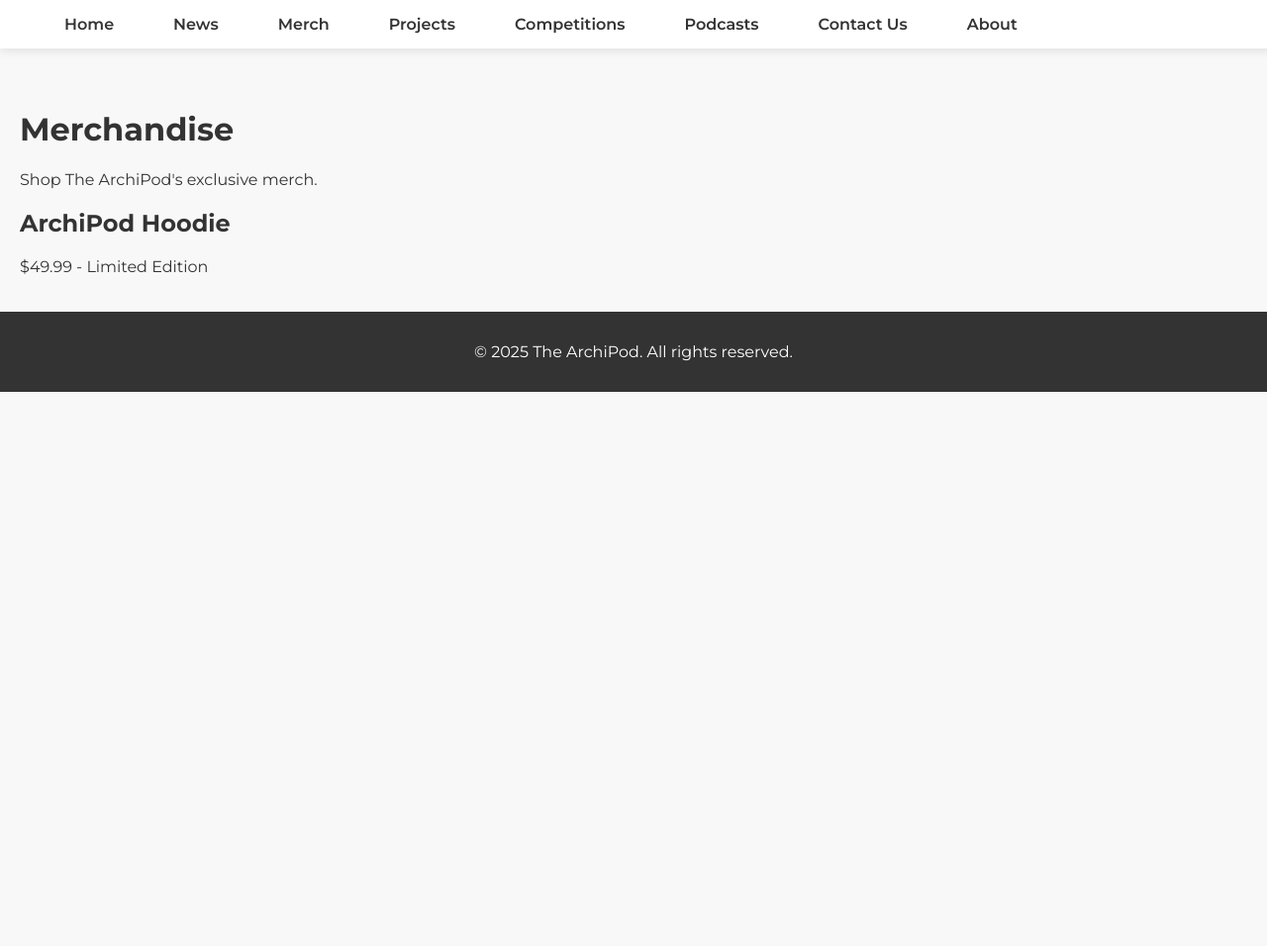
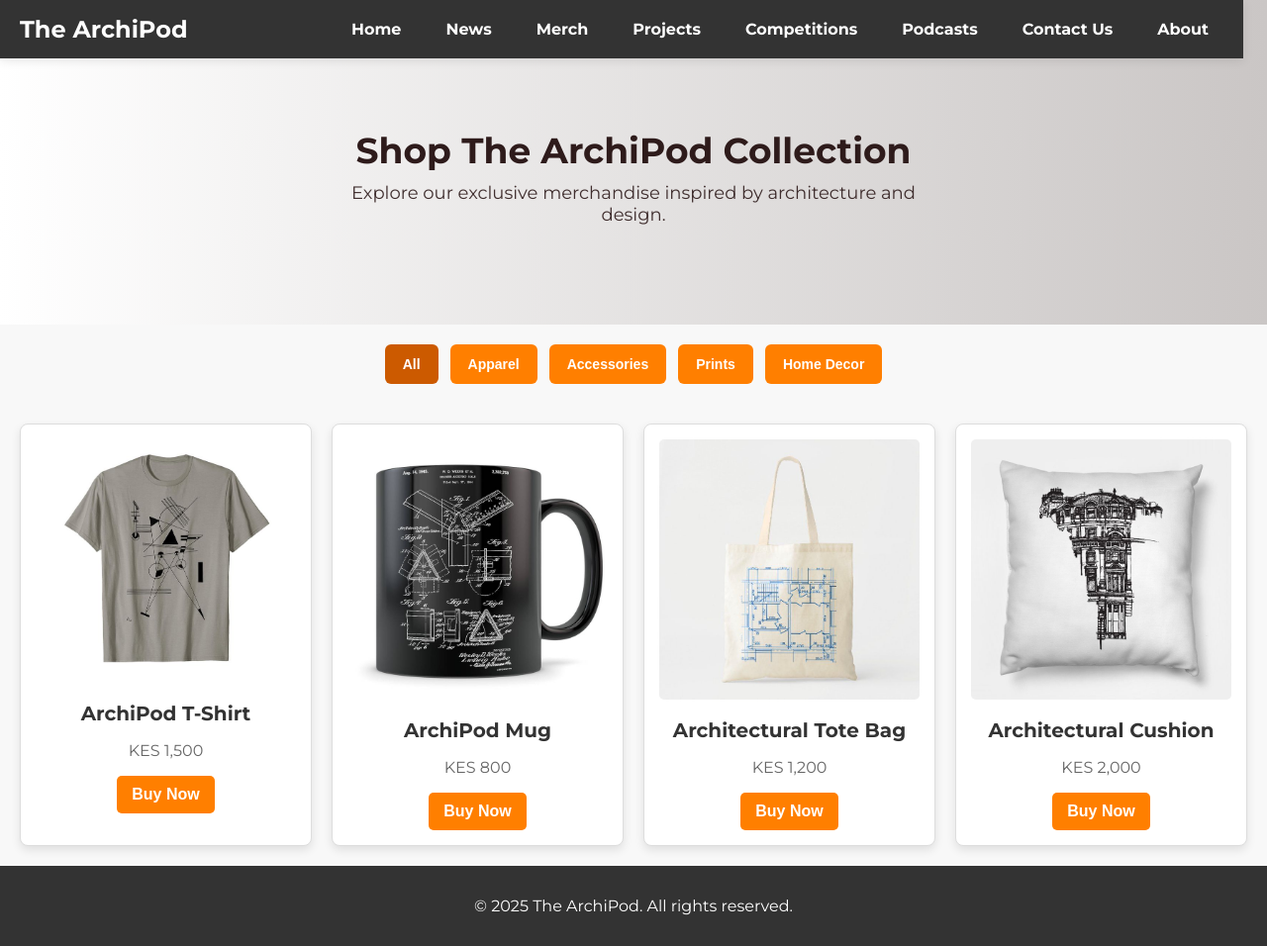
Before and after one commit to Dappahke/archipod, a plain HTML site: page merch.html in a window 1280 px wide. Shown: the whole page at 99% size. Before the commit the page ends 800 px from the top, so only its background shows below. Drawn offline with Linux system fonts and the light colour scheme.

Commit message:
update Merch

```diff
--- a/css/style.css
+++ b/css/style.css
@@ -39,7 +39,7 @@
   justify-content: center;
   position: relative;
   bottom: -20;
-  width: 100%;
+  width: 95%;
   margin-top: 10px;
 }
 
--- a/merch.html
+++ b/merch.html
@@ -9,8 +9,10 @@
 <body>
     <header>
         <nav class="nav-menu">
+            <div class="logo">The ArchiPod</div>
+            <div class="menu-icon">☰</div>
             <ul>
-              <li><a href="index.html">Home</a></li>
+                <li><a href="index.html">Home</a></li>
                 <li><a href="news.html">News</a></li>
                 <li><a href="merch.html">Merch</a></li>
                 <li><a href="projects.html">Projects</a></li>
@@ -22,17 +24,52 @@
         </nav>
     </header>
 
-    <main>
-        <h1>Merchandise</h1>
-        <p>Shop The ArchiPod's exclusive merch.</p>
-        <div class="merch-item">
-            <h2>ArchiPod Hoodie</h2>
-            <p>$49.99 - Limited Edition</p>
+    <section class="merch-hero">
+        <h1>Shop The ArchiPod Collection</h1>
+        <p>Explore our exclusive merchandise inspired by architecture and design.</p>
+    </section>
+
+    <section class="filter-buttons">
+        <button class="filter-btn active" data-category="all">All</button>
+        <button class="filter-btn" data-category="apparel">Apparel</button>
+        <button class="filter-btn" data-category="accessories">Accessories</button>
+        <button class="filter-btn" data-category="prints">Prints</button>
+        <button class="filter-btn" data-category="home-decor">Home Decor</button>
+    </section>
+
+    <section class="merch-grid">
+        <div class="merch-card apparel">
+            <img src="assets/images/ArchiPod T-Shirt.jpg" alt="ArchiPod T-Shirt">
+            <h2>ArchiPod T-Shirt</h2>
+            <p>KES 1,500</p>
+            <button class="buy-btn">Buy Now</button>
         </div>
-    </main>
+
+        <div class="merch-card accessories">
+            <img src="assets/images/mug.jpg" alt="ArchiPod Mug">
+            <h2>ArchiPod Mug</h2>
+            <p>KES 800</p>
+            <button class="buy-btn">Buy Now</button>
+        </div>
+
+        <div class="merch-card prints">
+            <img src="assets/images/poster.jpg" alt="Architectural Tote Bag">
+            <h2>Architectural Tote Bag</h2>
+            <p>KES 1,200</p>
+            <button class="buy-btn">Buy Now</button>
+        </div>
+
+        <div class="merch-card home-decor">
+            <img src="assets/images/I Am An Architect_ Building Sketch Pillow.jpg" alt="Architectural Cushion">
+            <h2>Architectural Cushion</h2>
+            <p>KES 2,000</p>
+            <button class="buy-btn">Buy Now</button>
+        </div>
+    </section>
 
     <footer>
         <p>&copy; 2025 The ArchiPod. All rights reserved.</p>
     </footer>
+    </script>
 </body>
 </html>
--- a/styles.css
+++ b/styles.css
@@ -1,4 +1,4 @@
-/* Import Montserrat font */
+/* Import Montserrat Font */
 @import url('https://fonts.googleapis.com/css2?family=Montserrat:wght@300;400;600;700&display=swap');
 
 body {
@@ -18,7 +18,7 @@
     padding: 15px 50px;
     box-shadow: 0 2px 10px rgba(0, 0, 0, 0.1);
     position: fixed;
-    width: 100%;
+    width: 95%;
     top: 0;
     left: 0;
     z-index: 1000;
@@ -58,6 +58,36 @@
     color: #222;
 }
 
+/* Category Buttons */
+.filter-buttons {
+    display: flex;
+    justify-content: center;
+    gap: 12px;
+    margin: 20px 0;
+}
+
+.filter-btn {
+    background-color: #ff7f00;
+    color: white;
+    border: none;
+    padding: 12px 18px;
+    font-size: 14px;
+    font-weight: 600;
+    cursor: pointer;
+    border-radius: 6px;
+    transition: background 0.3s, transform 0.2s;
+}
+
+.filter-btn:hover {
+    background-color: #e76a00;
+    transform: scale(1.05);
+}
+
+.filter-btn.active {
+    background-color: #cc5a00;
+    font-weight: bold;
+}
+
 /* News Grid */
 .news-grid {
     display: grid;
@@ -71,11 +101,12 @@
     border-radius: 12px;
     overflow: hidden;
     box-shadow: 0 4px 10px rgba(0, 0, 0, 0.1);
-    transition: transform 0.3s;
+    transition: transform 0.3s ease-in-out, box-shadow 0.3s;
 }
 
 .news-card:hover {
     transform: translateY(-5px);
+    box-shadow: 0 6px 15px rgba(0, 0, 0, 0.15);
 }
 
 .news-card img {
@@ -91,23 +122,29 @@
 .news-content h2 {
     font-size: 20px;
     margin: 0 0 10px;
+    font-weight: 600;
 }
 
 .news-content p {
     font-size: 16px;
     color: #666;
+    font-weight: 400;
 }
 
+/* Read More Button */
 .read-more {
     display: inline-block;
     margin-top: 10px;
     text-decoration: none;
     color: #ff7f00;
     font-weight: bold;
+    transition: color 0.3s, transform 0.2s;
 }
 
 .read-more:hover {
     text-decoration: underline;
+    color: #e76a00;
+    transform: scale(1.05);
 }
 
 /* Main Content */
@@ -125,4 +162,176 @@
     padding: 15px 0;
     width: 100%;
     margin-top: auto;
+    font-weight: 400;
 }
+/* Merch Page */
+.merch-header {
+    text-align: center;
+    padding: 80px 20px 40px;
+    font-size: 28px;
+    font-weight: bold;
+    color: #222;
+}
+
+.merch-grid {
+    display: grid;
+    grid-template-columns: repeat(auto-fit, minmax(250px, 1fr));
+    gap: 20px;
+    padding: 40px 5%;
+}
+
+.merch-card {
+    background: white;
+    border-radius: 12px;
+    overflow: hidden;
+    box-shadow: 0 4px 10px rgba(0, 0, 0, 0.1);
+    text-align: center;
+    padding: 20px;
+    transition: transform 0.3s;
+}
+
+.merch-card:hover {
+    transform: translateY(-5px);
+}
+
+.merch-card img {
+    width: 100%;
+    height: 250px;
+    object-fit: cover;
+}
+
+.merch-card h2 {
+    font-size: 20px;
+    margin: 15px 0 10px;
+}
+
+.merch-card p {
+    font-size: 16px;
+    color: #666;
+}
+
+.price {
+    font-size: 18px;
+    font-weight: bold;
+    color: #ff7f00;
+}
+
+.buy-btn {
+    background-color: #ff7f00;
+    color: white;
+    border: none;
+    padding: 10px 15px;
+    font-size: 16px;
+    font-weight: bold;
+    cursor: pointer;
+    border-radius: 5px;
+    transition: background 0.3s;
+}
+
+.buy-btn:hover {
+    background-color: #e66b00;
+}
+/* Merch Hero Section */
+.merch-hero {
+    text-align: center;
+    padding: 100px 20px;
+    background: linear-gradient(to right, #ffffff, #cac6c5);
+    color: rgb(46, 27, 27);
+}
+
+.merch-hero h1 {
+    font-size: 36px;
+    font-weight: 700;
+    margin-bottom: 10px;
+}
+
+.merch-hero p {
+    font-size: 18px;
+    font-weight: 400;
+    max-width: 600px;
+    margin: 0 auto;
+    opacity: 0.9;
+}
+.merch-grid {
+    display: grid;
+    grid-template-columns: repeat(auto-fit, minmax(200px, 1fr));
+    gap: 20px;
+    padding: 20px;
+}
+
+.merch-card {
+    border: 1px solid #ddd;
+    padding: 15px;
+    text-align: center;
+    border-radius: 8px;
+    background: #fff;
+}
+
+.merch-card img {
+    max-width: 100%;
+    height: auto;
+    border-radius: 5px;
+}
+
+@media (max-width: 768px) {
+    .merch-grid {
+        grid-template-columns: repeat(auto-fit, minmax(150px, 1fr));
+    }
+}
+.nav-menu {
+    display: flex;
+    justify-content: space-between;
+    align-items: center;
+    background: #333;
+    padding: 15px 20px;
+    color: white;
+}
+
+.nav-menu .logo {
+    font-size: 1.5rem;
+    font-weight: bold;
+}
+
+.nav-menu ul {
+    list-style: none;
+    display: flex;
+    gap: 15px;
+}
+
+.nav-menu ul li {
+    display: inline;
+}
+
+.nav-menu ul li a {
+    text-decoration: none;
+    color: white;
+    font-weight: bold;
+}
+
+.menu-icon {
+    display: none;
+    font-size: 1.8rem;
+    cursor: pointer;
+}
+
+@media (max-width: 768px) {
+    .nav-menu ul {
+        display: none;
+        flex-direction: column;
+        position: absolute;
+        top: 60px;
+        right: 0;
+        background: #333;
+        width: 200px;
+        padding: 10px;
+        text-align: center;
+    }
+
+    .nav-menu ul.show {
+        display: flex;
+    }
+
+    .menu-icon {
+        display: block;
+    }
+}
```
Also changed, not shown: news.html (+17 -7 lines), script.js (added, +82 -0 lines), assets/images/ArchiPod T-Shirt.jpg (added), assets/images/I Am An Architect_ Building Sketch Pillow.jpg (added).
